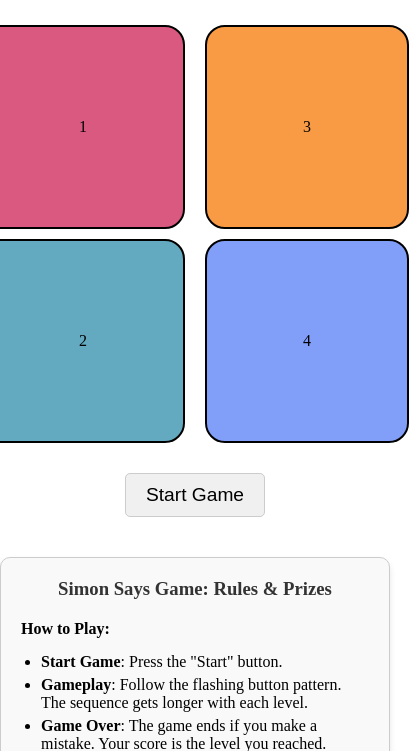
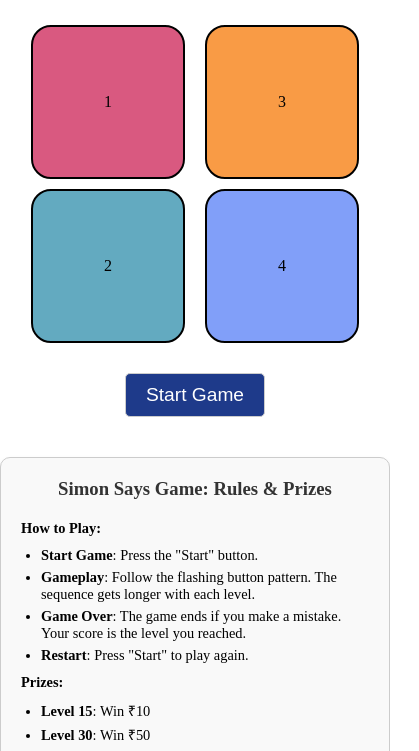
Before and after one commit to Ytshubham/simon-says-game, a website: page index.html in a window 390 px wide. Shown: the part 67-818 px from the top of the page, 419 px wide, since content can reach past the window. Drawn offline with Linux system fonts and the light colour scheme.

Commit message:
Increase box size

```diff
--- a/index.css
+++ b/index.css
@@ -11,7 +11,7 @@ body{
 }
 
 .btn {
-    width: 200px;
+    width: 250px; /* Increased width */
     height: 200px;
     border: 2px solid black;
     margin: 10px;
@@ -50,7 +50,8 @@ body{
     margin-top: 20px;
     border-radius: 5px;
     border: 1px solid #ccc;
-    background-color: #f0f0f0;
+    background-color: #1e3a8a; /* Changed background color to a darker blue */
+    color: white; /* Added white text color for visibility */
 }
 
 
@@ -73,8 +74,9 @@ body{
     color: #333;
 }
 
-.rules-container p, .rules-container ul, .rules-container ol {
-    margin-bottom: 15px;
+.rules-container p, .rules-container ul, .rules-container ol, .rules-container li {
+    font-size: 0.9rem; /* Decreased font size for rules */
+    margin-bottom: 10px;
 }
 
 .rules-container ul, .rules-container ol {
@@ -84,3 +86,11 @@ body{
 .rules-container li {
     margin-bottom: 5px;
 }
+
+/* Media Query for responsiveness */
+@media (max-width: 768px) {
+    .btn {
+        width: 150px; /* Adjust button size for smaller screens */
+        height: 150px;
+    }
+}
```
Also changed, not shown: index.html (+2 -2 lines).
